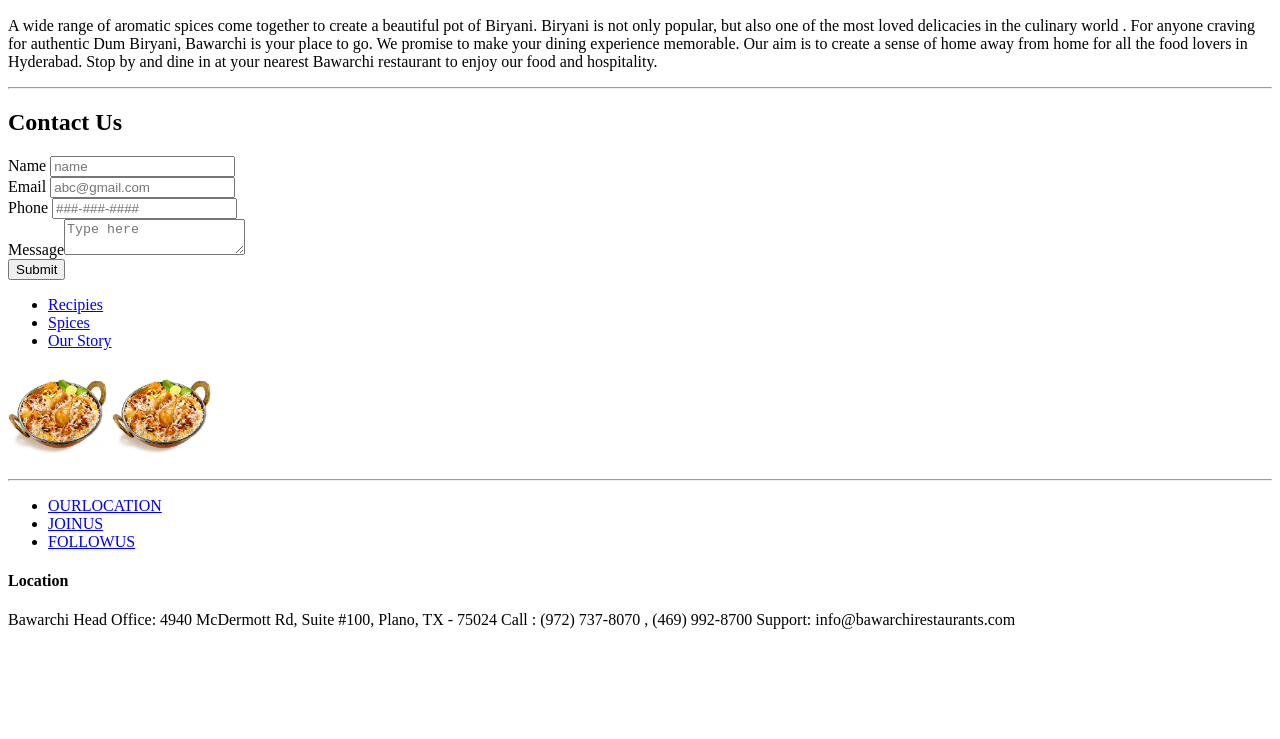
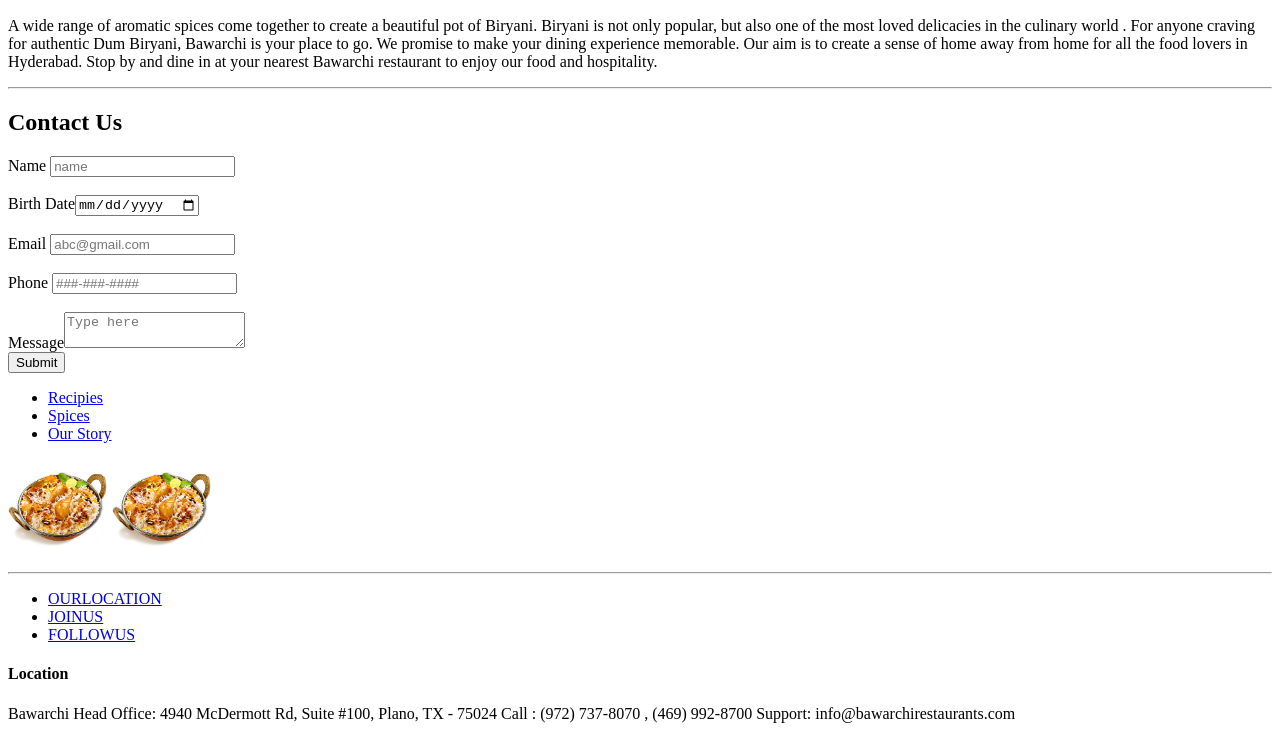
Before and after one commit to SRPatibandla/htmlProject, a plain HTML site: page index.html in a window 1280 px wide. Shown: the part 989-1728 px from the top of the page. Before the commit the page ends 1634 px from the top, so only its background shows below. Drawn offline with Linux system fonts and the light colour scheme.

Commit message:
Added birth date in contact us page

```diff
--- a/index.html
+++ b/index.html
@@ -36,9 +36,19 @@
     </section>
     <section>
         <h2>Contact Us</h2>
-<form><label for="Name">Name</label><span> </span><input type="text" name="fName"  placeholder="name" ><br>
-<label for="Email">Email</label><SPAN> </SPAN><input type="text" name="email" placeholder="abc@gmail.com"><br>
-<label for="Phone">Phone<span> </span></label><input type="number" name="Phone" placeholder="###-###-####"><br>
+<form>
+    <label for="Name">Name</label><span> </span><input type="text" name="fName"  placeholder="name" >
+    <br>
+    <br>
+    <label>Birth Date<input type='date'></label>
+    <br>
+    <br>
+<label for="Email">Email</label> <SPAN> </SPAN><input type="email" required placeholder="abc@gmail.com">
+<br>
+<br>
+<label for="Phone">Phone<span> </span></label><input type="number" name="Phone" placeholder="###-###-####">
+<br>
+<br>
 <label for="Message">Message</label><textarea placeholder="Type here"></textarea><br>
 <input id="submit_button" type="submit">
 </form>
```
Also changed, not shown: contactus.html (+12 -3 lines).
